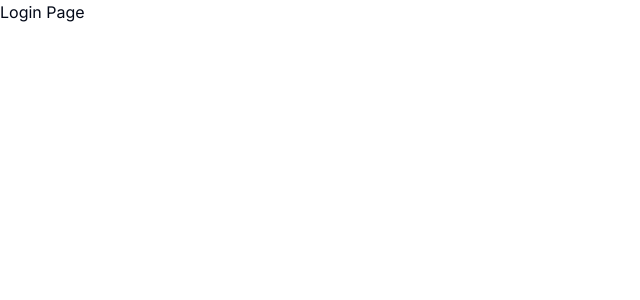
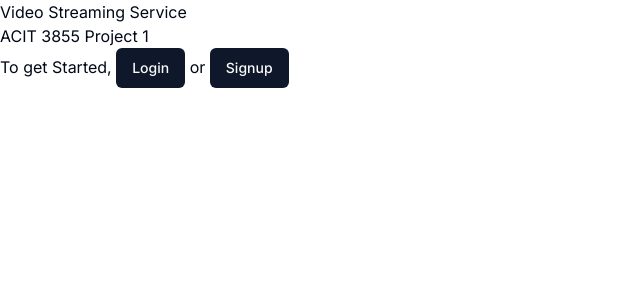
Before and after one commit to Soranosuke2001/Video_Streaming_Service, a Next.js app in the folder Video_Streaming/: page / in a window 1280 px wide. Shown: the top 300 px of the page, without its empty margins (0-640 px from the left). Built offline with nearby package versions, Linux system fonts and the light colour scheme.

Commit message:
added some basic login buttons
home page required additional css stylings

```diff
--- a/Video_Streaming/app/page.tsx
+++ b/Video_Streaming/app/page.tsx
@@ -1,7 +1,17 @@
+import LoginButton from "@/components/loginButton";
+import SignupButton from "@/components/signupButton";
+import Link from "next/link";
+
 export default function Home() {
   return (
     <main className="">
-      <div>Login Page</div>
+      <div>
+        <h1>Video Streaming Service</h1>
+        <h2>ACIT 3855 Project 1</h2>
+      </div>
+      <div>
+        To get Started, <LoginButton /> or <SignupButton />
+      </div>
     </main>
   );
 }
--- /dev/null
+++ b/Video_Streaming/components/LoginButton.tsx
@@ -0,0 +1,15 @@
+import { FC } from "react";
+import { Button } from "./ui/button";
+import Link from "next/link";
+
+interface loginButtonProps {}
+
+const LoginButton: FC<loginButtonProps> = ({}) => {
+  return (
+    <Link href="/login">
+      <Button>Login</Button>
+    </Link>
+  );
+};
+
+export default LoginButton;
--- /dev/null
+++ b/Video_Streaming/components/SignupButton.tsx
@@ -0,0 +1,15 @@
+import Link from "next/link";
+import { FC } from "react";
+import { Button } from "./ui/button";
+
+interface signupButtonProps {}
+
+const SignupButton: FC<signupButtonProps> = ({}) => {
+  return (
+    <Link href="/signup">
+      <Button>Signup</Button>
+    </Link>
+  );
+};
+
+export default SignupButton;
--- a/Video_Streaming/components/loginForm.tsx
+++ b/Video_Streaming/components/loginForm.tsx
@@ -13,20 +13,16 @@ import { Input } from "./ui/input";
 import { useForm } from "react-hook-form";
 import { z } from "zod";
 import { zodResolver } from "@hookform/resolvers/zod";
+import { formSchema } from "@/lib/validation/loginValidation";
 
 interface loginFormProps {}
 
-const formSchema = z.object({
-  username: z.string().min(2, {
-    message: "Username must be at least 2 characters.",
-  }),
-});
-
-const loginForm: FC<loginFormProps> = ({}) => {
+const LoginForm: FC<loginFormProps> = ({}) => {
   const form = useForm<z.infer<typeof formSchema>>({
     resolver: zodResolver(formSchema),
     defaultValues: {
       username: "",
+      password: ""
     },
   });
 
@@ -46,10 +42,26 @@ const loginForm: FC<loginFormProps> = ({}) => {
             <FormItem>
               <FormLabel>Username</FormLabel>
               <FormControl>
-                <Input placeholder="shadcn" {...field} />
+                <Input placeholder="bobby1" {...field} />
               </FormControl>
               <FormDescription>
-                This is your public display name.
+                Enter the username you used to sign up with
+              </FormDescription>
+              <FormMessage />
+            </FormItem>
+          )}
+        />
+        <FormField
+          control={form.control}
+          name="password"
+          render={({ field }) => (
+            <FormItem>
+              <FormLabel>Password</FormLabel>
+              <FormControl>
+                <Input type="password" placeholder="*********" {...field} />
+              </FormControl>
+              <FormDescription>
+                This is the password used to sign up with the corresponding username
               </FormDescription>
               <FormMessage />
             </FormItem>
@@ -61,4 +73,4 @@ const loginForm: FC<loginFormProps> = ({}) => {
   );
 };
 
-export default loginForm;
+export default LoginForm;
--- /dev/null
+++ b/Video_Streaming/lib/validation/loginValidation.ts
@@ -0,0 +1,10 @@
+import { z } from "zod";
+
+export const formSchema = z.object({
+    username: z.string().min(2, {
+      message: "Username must be at least 2 characters.",
+    }),
+    password: z.string().min(2, {
+      message: "Password must be at least 2 characters.",
+    }),
+  });
```
Also changed, not shown: 2 other files (tests, documents, lock files or other folders).
